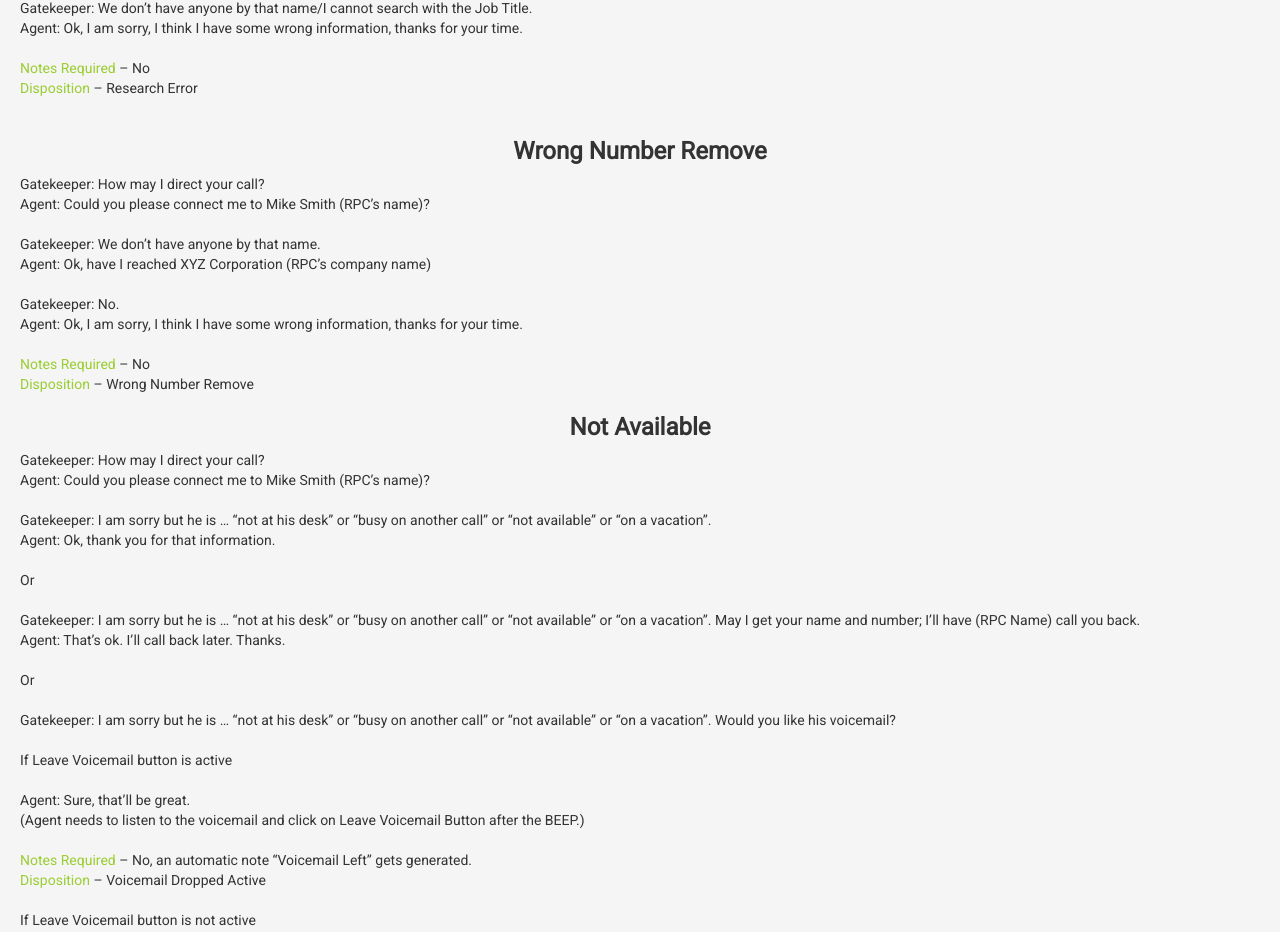
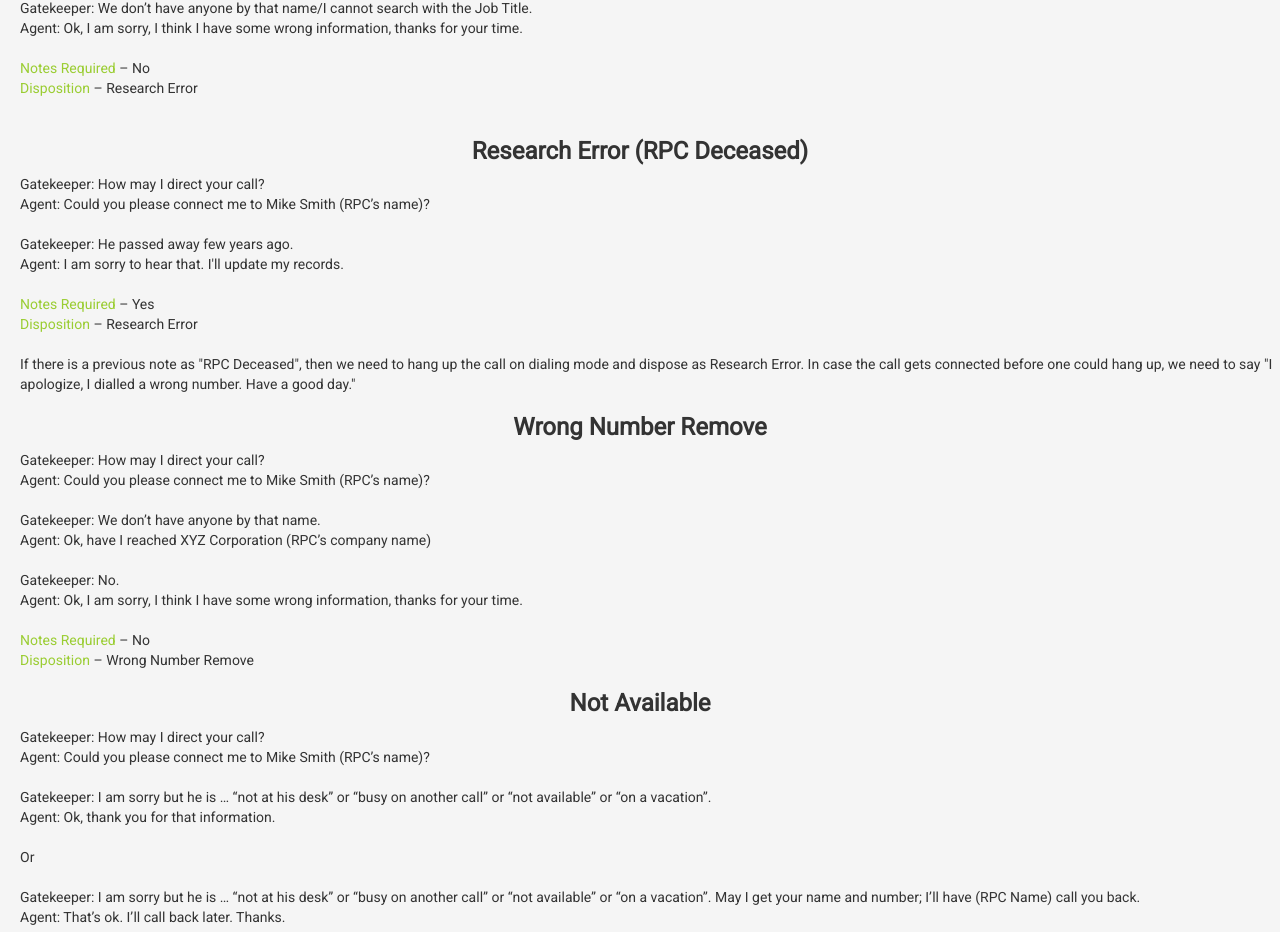
Before and after one commit to kbcasglobaldial/script, a plain HTML site: page index.html in a window 1280 px wide. Shown: the part 2871-3803 px from the top of the page. Drawn offline with nearby package versions, Linux system fonts and the light colour scheme; a web font is replaced by a local one.

Commit message:
Update index.html

```diff
--- a/index.html
+++ b/index.html
@@ -191,6 +191,17 @@
 			<span class="green">Disposition</span> – <span>Research Error</span><br><br>
 		</p>
 
+		<h3 id="heading">Research Error (RPC Deceased)</h3>
+		<p>Gatekeeper: How may I direct your call?<br>
+			Agent: Could you please connect me to Mike Smith (RPC’s name)?<br><br>
+
+			Gatekeeper: He passed away few years ago.<br>
+			Agent: I am sorry to hear that. I'll update my records.<br><br>
+			<span class="green">Notes Required</span> – <span>Yes</span><br>
+			<span class="green">Disposition</span> – <span>Research Error</span><br><br>
+			If there is a previous note as "RPC Deceased", then we need to hang up the call on dialing mode and dispose as Research Error. In case the call gets connected before one could hang up, we need to say "I apologize, I dialled a wrong number. Have a good day."
+		</p>
+
 		<h3 id="heading">Wrong Number Remove</h3>
 		<p>Gatekeeper: How may I direct your call?<br>
 			Agent: Could you please connect me to Mike Smith (RPC’s name)?<br><br>
```
